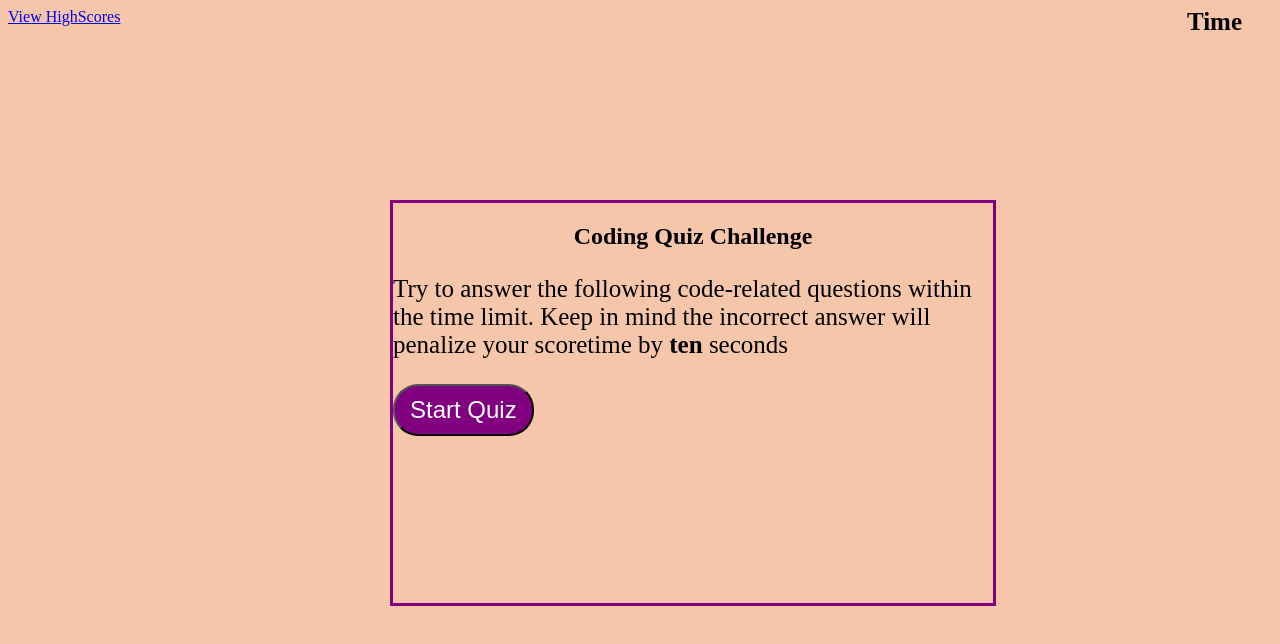
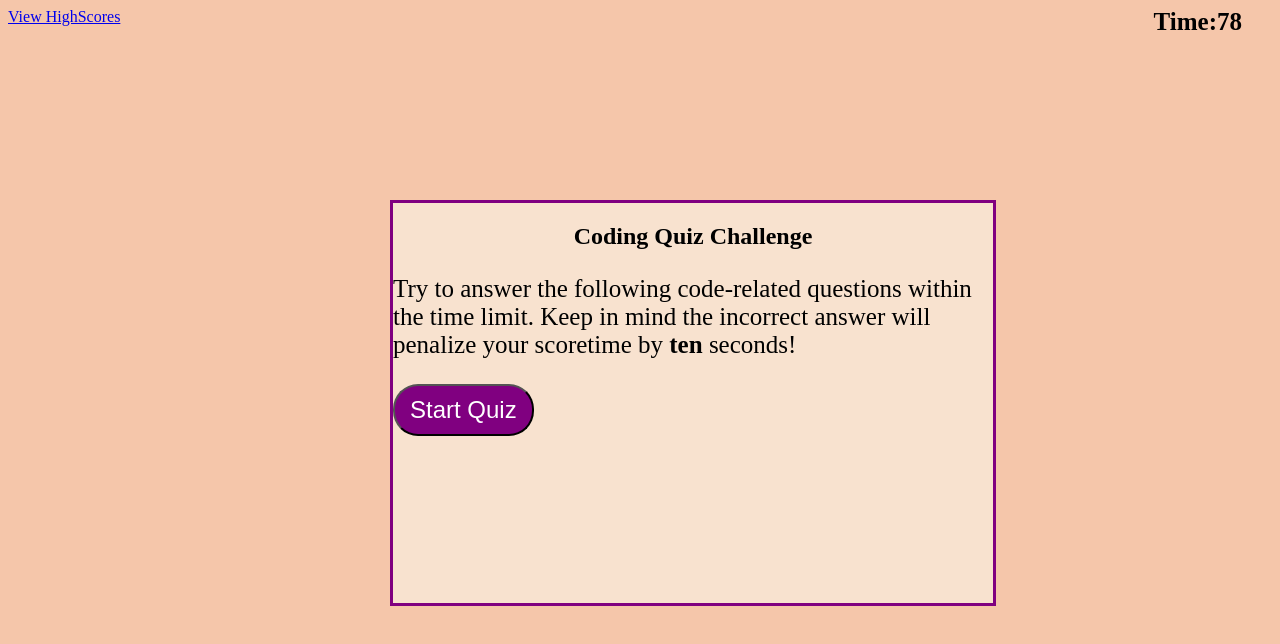
Before and after one commit to aclarke0307/Code-Quiz, a plain HTML site: page index.html in a window 1280 px wide. Both pictures are taken after a click on the button "Start Quiz". Drawn offline with Linux system fonts and the light colour scheme.

Commit message:
timed vars and click function

```diff
--- a/assets/css/style.css
+++ b/assets/css/style.css
@@ -16,6 +16,8 @@ body{
     margin-top: -200px;
     margin-left: -250px;
     border: 3px solid purple;
+    background-color: #F8E2CF;
+
 }
 div h1 {
     text-align: center;
--- a/assets/js/script.js
+++ b/assets/js/script.js
@@ -3,6 +3,8 @@ var startTimeEl = document.querySelector("#startTime");
 var beginEl = document.querySelector("#begin");
 var questionsEl = document.querySelector("#questions");
 var containerEl = document.querySelector("#container");
+var score = 0;
+var optionsIndex= 0;
 //var for an array for options
 var options = [
     {
@@ -31,3 +33,24 @@ var options = [
         answer: "console.log"
     },
 ];
+//timed section
+
+var totalSeconds = 80;
+var penalty = 10;
+var holdInterval = 0;
+var olNew = document.createElement("ol");
+
+beginEl.addEventListener("click", function(){
+    if(holdInterval === 0){
+        holdInterval = setInterval(function(){
+            totalSeconds--;
+            startTimeEl.textContent = "Time:" + totalSeconds;
+        if(totalSeconds <= 0){
+            clearInterval(holdInterval);
+            allDone();
+            startTimeEl.textContent = "Time's up";
+        }
+        }, 1000);
+    }
+    render(optionsIndex);
+});
--- a/index.html
+++ b/index.html
@@ -18,7 +18,7 @@
     <div id="questions">
         <h1>Coding Quiz Challenge</h1>
         <p>Try to answer the following code-related questions within the time limit.
-         Keep in mind the incorrect answer will penalize your scoretime by <strong>ten</strong> seconds</p>
+         Keep in mind the incorrect answer will penalize your scoretime by <strong>ten</strong> seconds!</p>
          <ol id="choices"></ol>
          <button id="begin">Start Quiz</button>
     </div>
```
